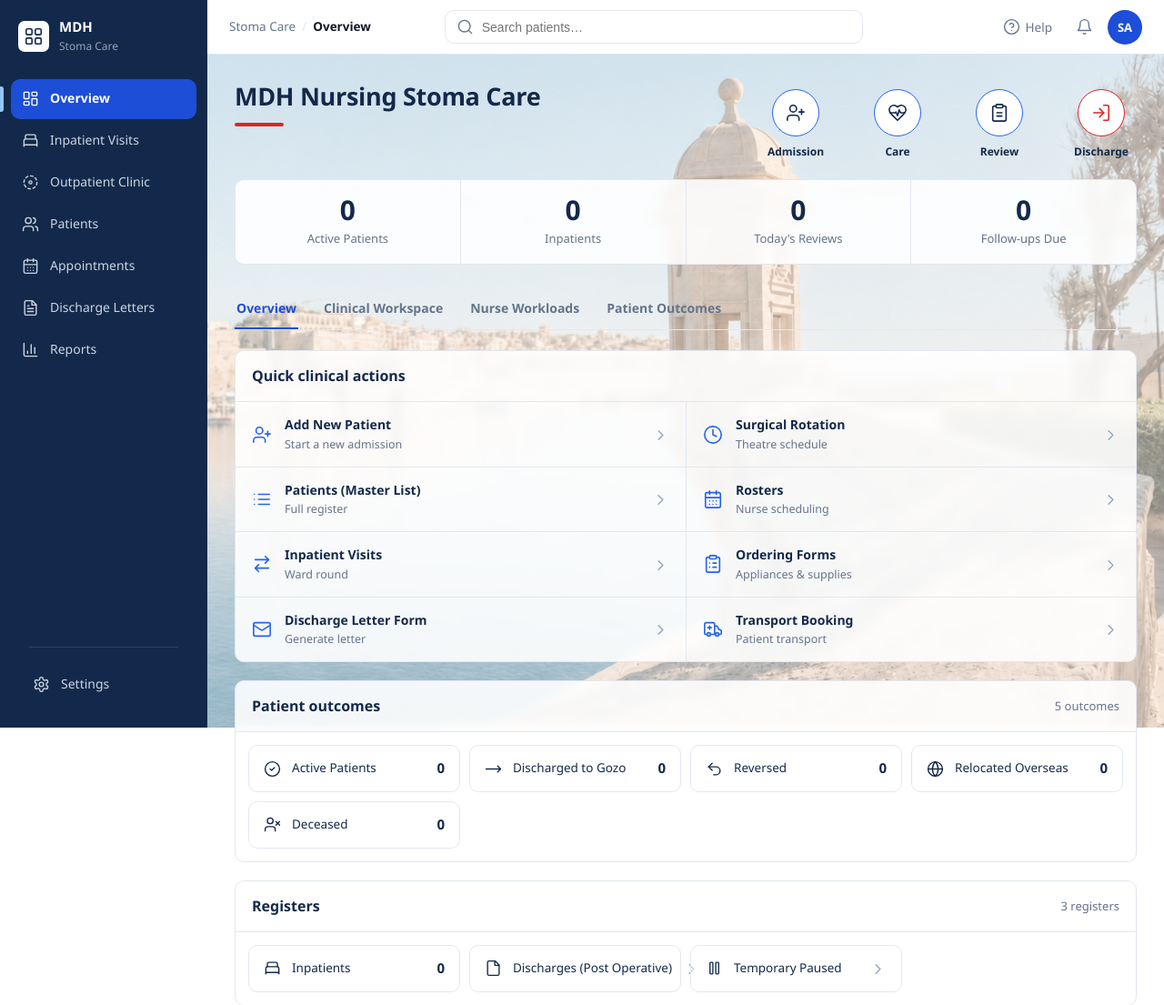
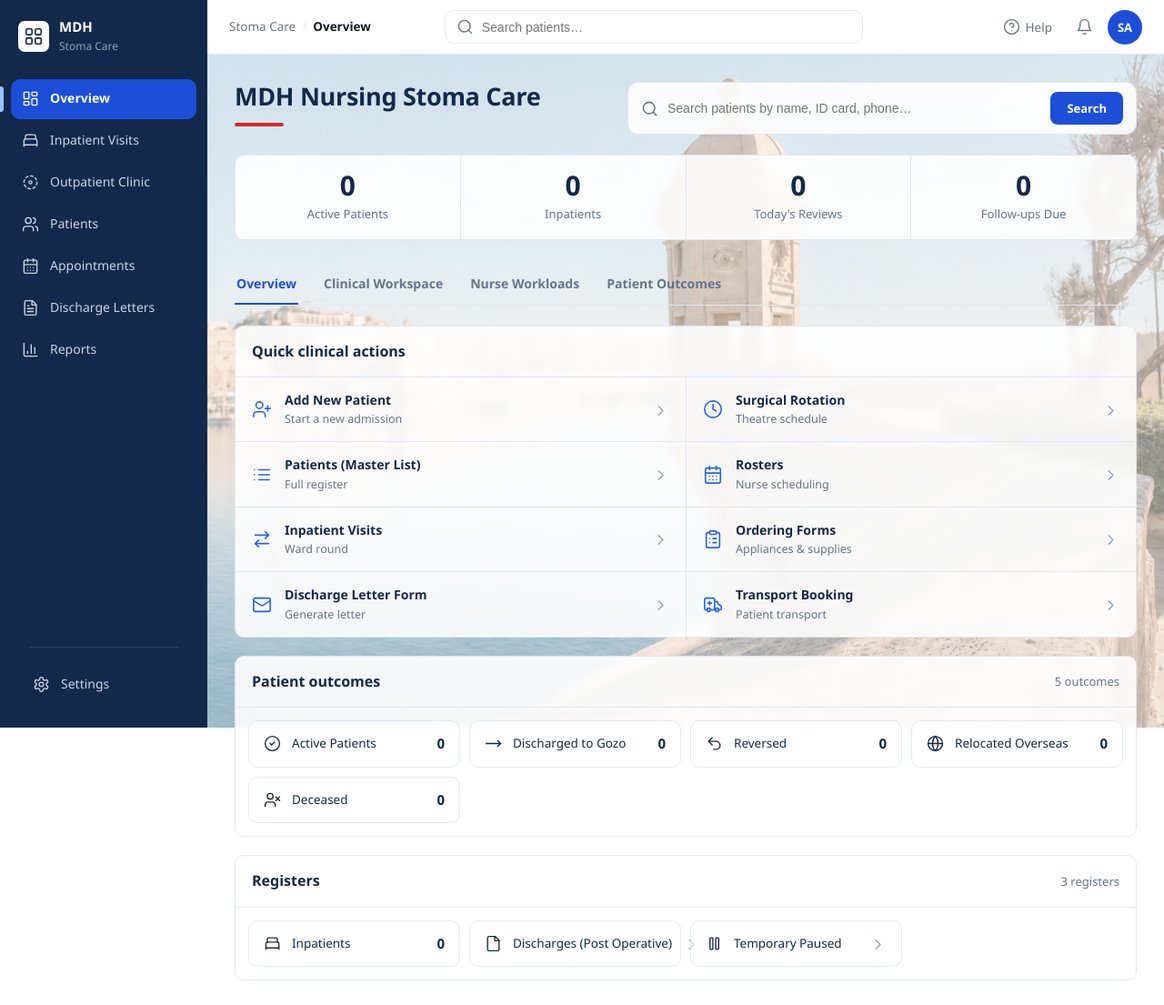
Before and after one commit to jasonfenech118-ctrl/dashborad, a Django app: page / in a window 1280 px wide. Shown: the top 1105 px of the page at 91% size. Run offline with Django 5.2, Linux system fonts and the light colour scheme; the visitor is signed in with stand-in values (Sample User, id 1); data that the repository does not hold is empty.

Commit message:
Replace care pathway with a patient search section (#63)
Remove the Admission/Care/Review/Discharge pathway and replace it with a patient search box that submits to the patient list.

```diff
--- a/backend/templates/clinic/dashboard.html
+++ b/backend/templates/clinic/dashboard.html
@@ -103,16 +103,18 @@
     background:var(--danger);margin-top:10px;}
   .page-head p{margin-top:8px;color:var(--text-secondary);font-size:14px;max-width:560px;}
 
-  /* care pathway */
-  .pathway{display:flex;align-items:flex-start;gap:0;padding-top:4px;}
-  .pw-node{display:flex;flex-direction:column;align-items:center;width:78px;text-align:center;}
-  .pw-dot{width:52px;height:52px;border-radius:50%;border:1.75px solid var(--teal-600);color:var(--teal-600);
-    background:var(--surface);display:grid;place-items:center;}
-  /* touch of red — the discharge (endpoint) node */
-  .pw-dot.end{border-color:var(--danger);color:var(--danger);}
-  .pw-node span{margin-top:8px;font-size:12px;font-weight:600;color:var(--navy-900);}
-  .pw-line{flex:none;width:34px;height:52px;display:flex;align-items:center;}
-  .pw-line::before{content:"";flex:1;border-top:1.75px dashed var(--border);}
+  /* page-head search section */
+  .sr-only{position:absolute;width:1px;height:1px;padding:0;margin:-1px;overflow:hidden;clip:rect(0 0 0 0);border:0;}
+  .head-search{flex:1 1 320px;min-width:260px;max-width:560px;padding-top:4px;}
+  .head-search form{display:flex;align-items:center;gap:10px;background:rgba(255,255,255,.88);
+    backdrop-filter:blur(5px);-webkit-backdrop-filter:blur(5px);
+    border:1px solid var(--border);border-radius:12px;padding:10px 14px;}
+  .head-search svg{width:19px;height:19px;flex:none;stroke:var(--text-secondary);fill:none;
+    stroke-width:1.9;stroke-linecap:round;stroke-linejoin:round;}
+  .head-search input{flex:1;min-width:0;border:none;outline:none;background:none;font-size:14px;color:var(--text-primary);}
+  .head-search .btn{flex:none;background:var(--blue-600);color:#fff;border:none;border-radius:8px;
+    padding:9px 18px;font-weight:700;font-size:13px;cursor:pointer;}
+  .head-search .btn:hover{background:#1e40af;}
 
   /* stats strip */
   .stats{display:flex;align-items:stretch;background:rgba(255,255,255,.88);
@@ -213,7 +215,7 @@
   }
   @media(max-width:900px){
     .cols{grid-template-columns:1fr;}
-    .pathway{display:none;}
+    .head-search{width:100%;max-width:none;}
   }
   @media(max-width:820px){
     .app{grid-template-columns:1fr;}
@@ -334,26 +336,13 @@
           <div>
             <h1>MDH Nursing Stoma Care</h1>
           </div>
-          <div class="pathway" aria-label="Care pathway: Admission, Care, Review, Discharge" role="img">
-            <div class="pw-node">
-              <span class="pw-dot"><svg class="ic ic-lg" viewBox="0 0 24 24" aria-hidden="true"><path d="M16 21v-2a4 4 0 0 0-4-4H6a4 4 0 0 0-4 4v2"/><circle cx="9" cy="7" r="4"/><line x1="19" x2="19" y1="8" y2="14"/><line x1="22" x2="16" y1="11" y2="11"/></svg></span>
-              <span>Admission</span>
-            </div>
-            <div class="pw-line" aria-hidden="true"></div>
-            <div class="pw-node">
-              <span class="pw-dot"><svg class="ic ic-lg" viewBox="0 0 24 24" aria-hidden="true"><path d="M19 14c1.49-1.46 3-3.21 3-5.5A5.5 5.5 0 0 0 16.5 3c-1.76 0-3 .5-4.5 2-1.5-1.5-2.74-2-4.5-2A5.5 5.5 0 0 0 2 8.5c0 2.29 1.49 4.04 3 5.5l7 7Z"/><path d="M3.22 12H9.5l.5-1 2 4.5 2-7 1.5 3.5h5.27"/></svg></span>
-              <span>Care</span>
-            </div>
-            <div class="pw-line" aria-hidden="true"></div>
-            <div class="pw-node">
-              <span class="pw-dot"><svg class="ic ic-lg" viewBox="0 0 24 24" aria-hidden="true"><rect width="8" height="4" x="8" y="2" rx="1" ry="1"/><path d="M16 4h2a2 2 0 0 1 2 2v14a2 2 0 0 1-2 2H6a2 2 0 0 1-2-2V6a2 2 0 0 1 2-2h2"/><path d="M9 12h6"/><path d="M9 16h6"/></svg></span>
-              <span>Review</span>
-            </div>
-            <div class="pw-line" aria-hidden="true"></div>
-            <div class="pw-node">
-              <span class="pw-dot end"><svg class="ic ic-lg" viewBox="0 0 24 24" aria-hidden="true"><path d="M15 3h4a2 2 0 0 1 2 2v14a2 2 0 0 1-2 2h-4"/><polyline points="10 17 15 12 10 7"/><line x1="15" x2="3" y1="12" y2="12"/></svg></span>
-              <span>Discharge</span>
-            </div>
+          <div class="head-search">
+            <form action="{% url 'clinic:patient_list' %}" method="get" role="search">
+              <svg viewBox="0 0 24 24" aria-hidden="true"><circle cx="11" cy="11" r="8"/><path d="m21 21-4.3-4.3"/></svg>
+              <label for="head-patient-search" class="sr-only">Search patients</label>
+              <input id="head-patient-search" type="text" name="q" placeholder="Search patients by name, ID card, phone…"/>
+              <button class="btn" type="submit">Search</button>
+            </form>
           </div>
         </div>
 
```
